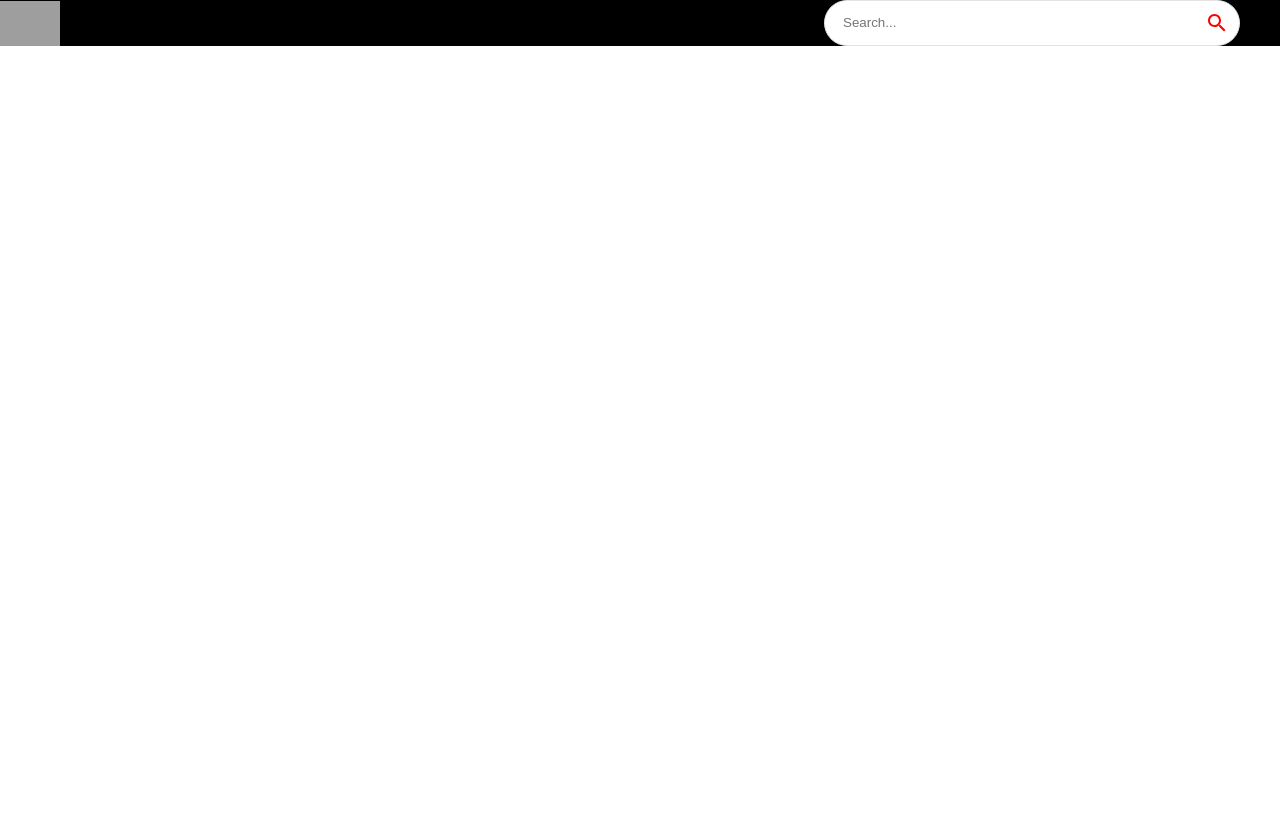
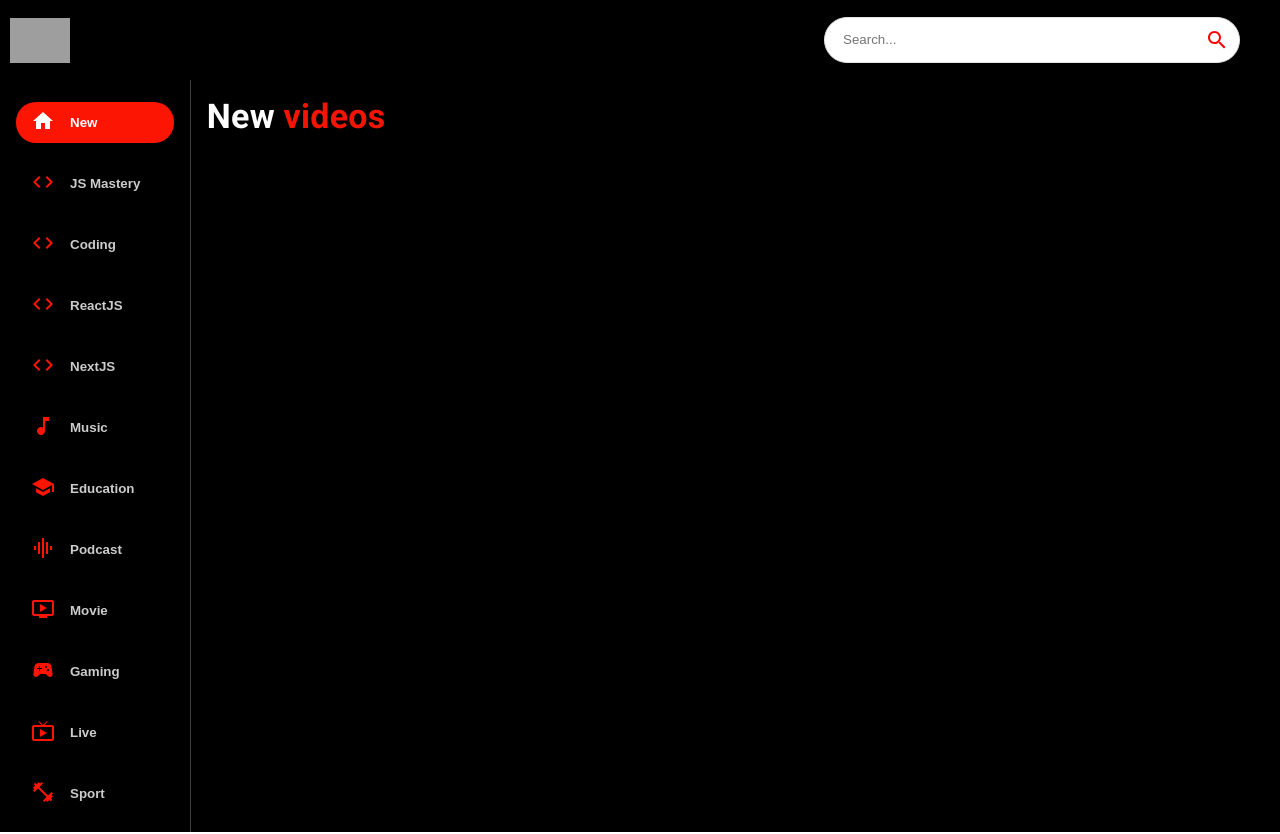
Before and after one commit to dKurtalic/quikk, a React (Create React App) app: page / in a window 1280 px wide. Shown: the top 834 px of the page. Before the commit the page ends 800 px from the top, so only its background shows below. Built offline with nearby package versions, Linux system fonts and the light colour scheme; grey boxes are pictures that could not be loaded.

Commit message:
Zapocet rad sa APIjem

```diff
--- a/src/components/Feed.jsx
+++ b/src/components/Feed.jsx
@@ -1,13 +1,25 @@
+import { Typography } from '@mui/material'
 import { Box, Stack } from '@mui/system'
 import React from 'react'
+import SideBar from './SideBar'
+import Videos from './Videos'
 
 const Feed = () => {
     return (
         <Stack direction={{ xs: 'column', sm: 'row' }}>
-            <Box>
-
+            <Box sx={{ height: { sx: 'auto', md: '94vh' }, borderRight: '1px solid #3d3d3d', px: { sx: 1, md: 2 } }}>
+                <SideBar />
+                <Typography className='copyright' sx={{ color: "#fff", mt: 1.5 }} variant="body2" >
+                    Dina Kurtalić @2023 ETF
+                </Typography>
             </Box>
-        </Stack>
+            <Box p={2} overflowY="auto" height="90vh" flex={2}>
+                <Typography variant='h4' fontWeight="bold" mb={2} sx={{ color: 'white' }}>
+                    New <span style={{ color: "#F31503" }}>videos</span>
+                </Typography>
+                <Videos videos={[]} />
+            </Box>
+        </Stack >
     )
 }
 
--- a/src/components/Navbar.jsx
+++ b/src/components/Navbar.jsx
@@ -5,8 +5,8 @@ import { logo } from '../utils/constants';
 import SearchBar from './SearchBar';
 
 const Navbar = () => (
-    <Stack direction="row" alignItems="center" p="2" sx={{ position: 'sticky', background: '#000', top: 10, justifyContent: 'space-between' }}>
-        <Link to="/" style={{ display: 'flex', alignItems: "center" }}>
+    <Stack direction="row" alignItems="center" p="2" sx={{ position: 'sticky', background: '#000', top: 0, justifyContent: 'space-between', height: '80px' }}>
+        <Link to="/" style={{ display: 'flex', alignItems: "center", marginLeft: "10px" }}>
             <img src={logo} alt="logo" height={45}></img>
         </Link>
         <SearchBar />
--- /dev/null
+++ b/src/components/SideBar.jsx
@@ -0,0 +1,28 @@
+import { Stack } from '@mui/system'
+import React from 'react'
+
+import { categories } from '../utils/constants'
+
+var selectedCategory = "New";
+const SideBar = ({ number }) => {
+    return (
+
+        <Stack direction="row"
+            sx={{
+                mt: 1.5,
+                overflowY: 'auto',
+                flexDirection: { xs: 'row', md: 'column' }
+            }}>
+            {categories.map((category) => (
+                <button className='category-btn'
+                    style={{ background: category.name === selectedCategory && '#FC1503', color: 'white' }}
+                    key={category.name}>
+                    <span style={{ color: category.name !== selectedCategory ? '#FC1503' : "white", marginRight: "15px" }}>{category.icon}</span>
+                    <span style={{ opacity: category.name === selectedCategory ? '1' : '0.8' }}>{category.name}</span>
+                </button>
+            ))}
+        </Stack>
+    )
+}
+
+export default SideBar
--- /dev/null
+++ b/src/components/Videos.jsx
@@ -0,0 +1,9 @@
+import React from 'react'
+
+const Videos = () => {
+    return (
+        <div>Videos</div>
+    )
+}
+
+export default Videos
--- a/src/index.css
+++ b/src/index.css
@@ -25,14 +25,8 @@ a {
     background-color: transparent;
 }
 
-.category-btn:hover {
-    background-color: #FC1503 !important;
-    color: white !important;
-}
 
-.category-btn:hover span {
-    color: white !important;
-}
+
 
 .react-player {
     height: 77vh !important;
@@ -62,6 +56,16 @@ a {
     transition: all 0.3s ease;
 }
 
+.category-btn:hover {
+    background-color: #FC1503 !important;
+    color: white !important;
+}
+
+.category-btn:hover span {
+    color: white !important;
+}
+
+
 @media screen and (max-width: 900px) {
     .category-btn {
         margin: 10px;
```
Also changed, not shown: 2 other files (tests, documents, lock files or other folders).
